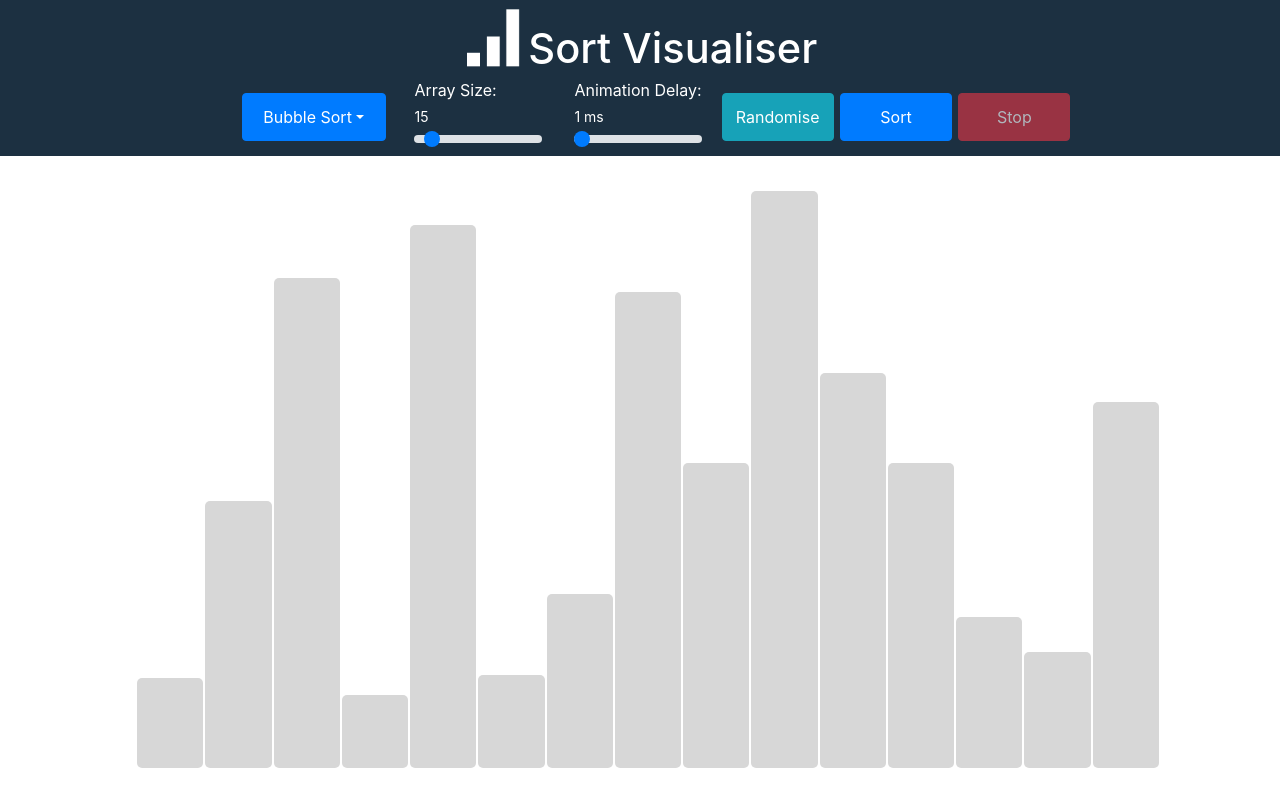
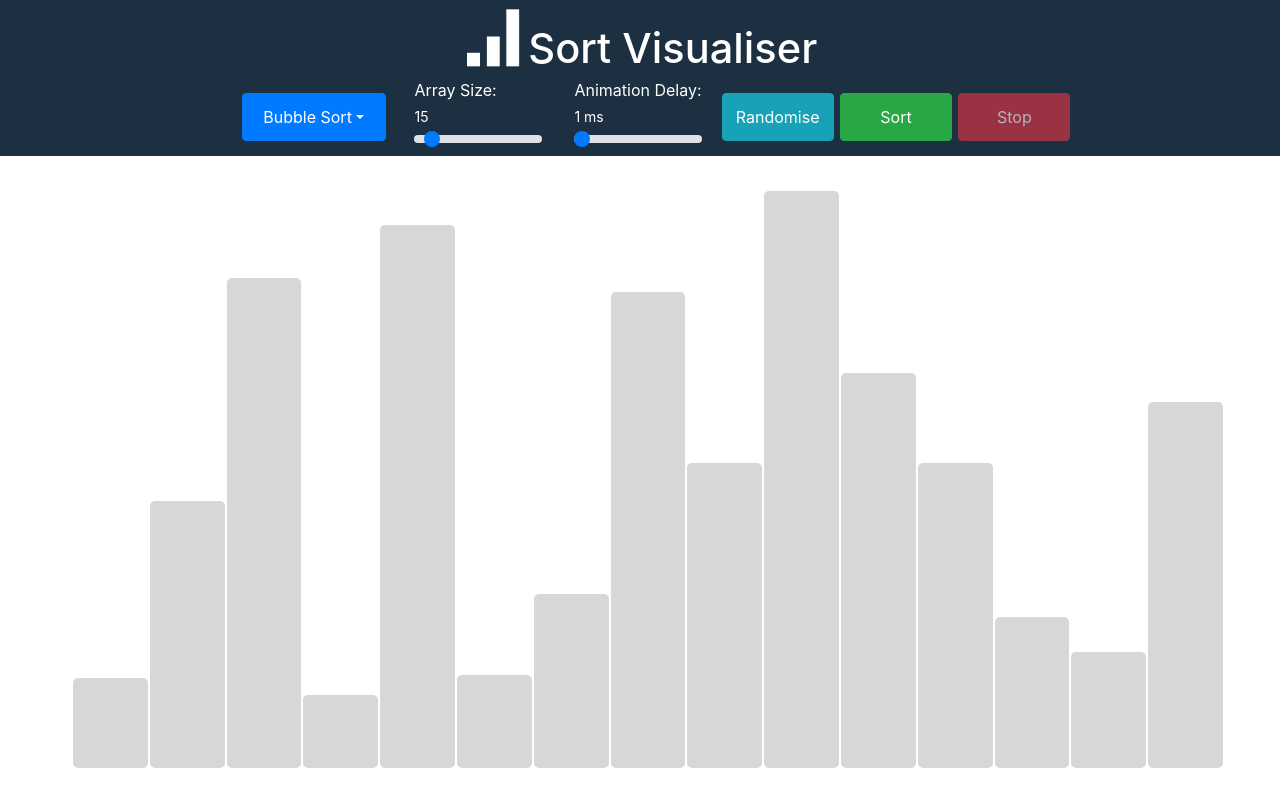
Before and after one commit to saurabhanand-git/sorting-visualiser-ReactJS, a React (Create React App) app: page / in a window 1280 px wide. Built offline with nearby package versions, Linux system fonts and the light colour scheme.

Commit message:
adds max width to header content

```diff
--- a/src/components/Content.jsx
+++ b/src/components/Content.jsx
@@ -14,6 +14,13 @@ const ContentContainer = styled.div`
   align-items: center;
   width: 100%;
   height: 100%;
+  .headerWrapper {
+    display: flex;
+    align-items: center;
+    justify-content: center;
+    width: 100vw;
+    background-color: rgb(28, 48, 65);
+  }
 `;
 
 const HeaderContainer = styled.div`
@@ -22,6 +29,7 @@ const HeaderContainer = styled.div`
   justify-content: space-between;
   padding: 0.2rem 3rem 0rem 3rem;
   width: 100%;
+  max-width: 1900px;
   background-color: rgb(28, 48, 65);
   header {
     display: flex;
@@ -104,7 +112,7 @@ const CustomForm = styled(Form)`
       }
     }
     .form-group {
-      margin: 0 0.3rem 0 0.3rem;
+      margin: 0 0.2rem 0 0.2rem;
       width: auto;
     }
     .form-label {
@@ -113,9 +121,8 @@ const CustomForm = styled(Form)`
     .algo {
       margin: 0 0.3rem 0 0.3rem;
       .dropdown-toggle {
-        width: 9rem;
+        width: 8rem;
         font-size: 1rem;
-        margin-right: 1rem;
       }
     }
   }
@@ -125,7 +132,7 @@ const Bars = styled.div`
   display: flex;
   justify-content: center;
   align-items: flex-end;
-  width: 80vw;
+  width: 90vw;
   height: 80vh;
   margin: 2rem 0 2rem 1rem;
 `;
@@ -284,6 +291,7 @@ export default function ContentScreen() {
 
   return (
     <ContentContainer>
+      <div className="headerWrapper">
         <HeaderContainer>
           <header>
             <img src={logo} alt="sorted bars logo" />
@@ -343,18 +351,23 @@ export default function ContentScreen() {
                 Randomise
               </Button>
               <Button
-              variant="primary"
+                variant="success"
                 onClick={handleSort}
                 disabled={isSorted || isSorting}
               >
                 Sort
               </Button>
-            <Button variant="danger" onClick={handleStop} disabled={!isSorting}>
+              <Button
+                variant="danger"
+                onClick={handleStop}
+                disabled={!isSorting}
+              >
                 Stop
               </Button>
             </div>
           </CustomForm>
         </HeaderContainer>
+      </div>
       {isLoading ? (
         <span>Loading</span>
       ) : (
```
Lines whose indentation alone changed are shown as unchanged.
